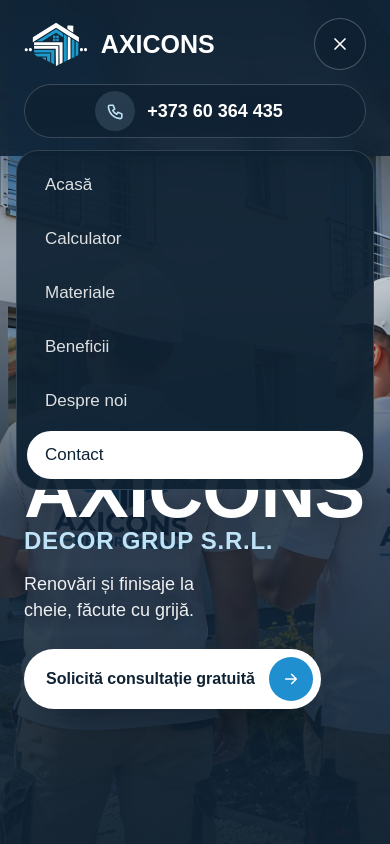
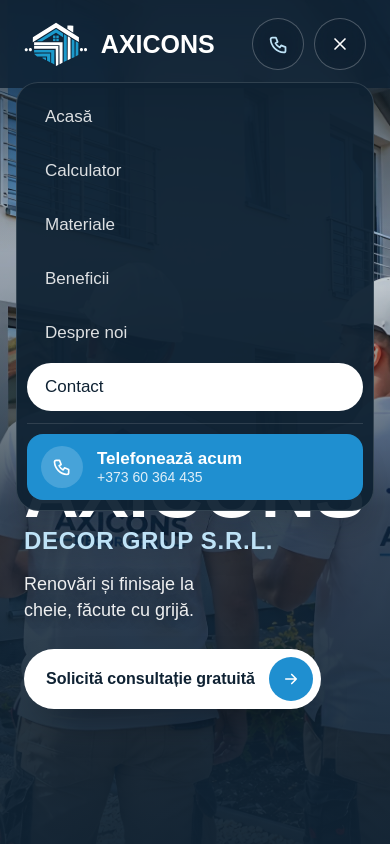
Before and after one commit to tonualex25-create/Axicons-Decor-Group, a Next.js app: page / in a window 390 px wide. Both pictures are taken after a click on the button "Deschide meniul". Shown: the top 844 px of the page. Built offline with nearby package versions, Linux system fonts and the light colour scheme; a web font is replaced by a local one.

Commit message:
Push final

```diff
--- a/components/layout/Header.css
+++ b/components/layout/Header.css
@@ -178,7 +178,9 @@
   80% { transform: rotate(5deg); }
 }
 
-.nav-toggle {
+.nav-toggle,
+.nav-call,
+.nav-links-call {
   display: none;
 }
 
@@ -194,8 +196,7 @@
 
 @media (max-width: 1200px) {
   .nav-wrap {
-    flex-wrap: wrap;
-    gap: 14px 16px;
+    gap: 10px;
     padding-top: 18px;
     padding-bottom: 18px;
   }
@@ -220,7 +221,6 @@
   .nav-toggle {
     display: grid;
     place-items: center;
-    margin-left: auto;
     width: 52px;
     height: 52px;
     border-radius: 50%;
@@ -238,15 +238,86 @@
   }
 
   .nav-phone {
-    order: 3;
-    flex: 1 0 100%;
-    justify-content: center;
-    padding: 6px 18px 6px 6px;
-    border-radius: 999px;
-    background: rgba(15, 34, 51, 0.4);
+    display: none;
+  }
+
+  .nav-call {
+    display: grid;
+    place-items: center;
+    margin-left: auto;
+    width: 52px;
+    height: 52px;
+    border-radius: 50%;
+    border: 1px solid rgba(255, 255, 255, 0.25);
+    background: rgba(15, 34, 51, 0.35);
     backdrop-filter: blur(12px);
     -webkit-backdrop-filter: blur(12px);
-    border: 1px solid rgba(255, 255, 255, 0.18);
+    color: var(--hero-sky);
+    transition: background-color .2s ease, color .2s ease;
+  }
+
+  .nav-call:hover,
+  .nav-call:focus-visible {
+    background: var(--hero-blue);
+    color: #fff;
+  }
+
+  .nav-call svg {
+    width: 21px;
+    height: 21px;
+  }
+
+  .nav-links-call {
+    display: block;
+    margin-top: 6px;
+    padding-top: 10px;
+    border-top: 1px solid rgba(255, 255, 255, 0.12);
+  }
+
+  .nav-links .nav-links-call a {
+    display: flex;
+    align-items: center;
+    gap: 14px;
+    padding: 12px 14px;
+    border-radius: 16px;
+    background: var(--hero-blue);
+    color: #fff;
+  }
+
+  .nav-links .nav-links-call a:hover {
+    background: #2a9ee0;
+  }
+
+  .nav-links-call-icon {
+    display: grid;
+    place-items: center;
+    flex: none;
+    width: 42px;
+    height: 42px;
+    border-radius: 50%;
+    background: rgba(255, 255, 255, 0.18);
+  }
+
+  .nav-links-call-icon svg {
+    width: 20px;
+    height: 20px;
+  }
+
+  .nav-links-call-title,
+  .nav-links-call-number {
+    display: block;
+  }
+
+  .nav-links-call-title {
+    font-size: 17px;
+    font-weight: 700;
+    line-height: 1.2;
+  }
+
+  .nav-links-call-number {
+    font-size: 14px;
+    font-weight: 500;
+    opacity: .85;
   }
 
   .nav-links {
--- a/components/layout/Header.js
+++ b/components/layout/Header.js
@@ -5,6 +5,13 @@
 import { usePathname } from "next/navigation";
 import "./Header.css";
 import Logo from "@/components/ui/Logo";
+import { SITE } from "@/lib/site";
+
+const PhoneIcon = () => (
+  <svg viewBox="0 0 24 24" fill="none" stroke="currentColor" strokeWidth="2" strokeLinejoin="round" aria-hidden="true">
+    <path d="M5 4h4l2 5-2.5 1.5a11 11 0 0 0 5 5L15 13l5 2v4a2 2 0 0 1-2 2A16 16 0 0 1 3 6a2 2 0 0 1 2-2" />
+  </svg>
+);
 
 const links = [
   { href: "/", id: "top", label: "Acasă" },
@@ -113,16 +120,25 @@
                 </Link>
               </li>
             ))}
+            <li className="nav-links-call">
+              <a href={`tel:${SITE.phone}`} onClick={() => setIsOpen(false)}>
+                <span className="nav-links-call-icon"><PhoneIcon /></span>
+                <span>
+                  <span className="nav-links-call-title">Telefonează acum</span>
+                  <span className="nav-links-call-number">{SITE.phoneDisplay}</span>
+                </span>
+              </a>
+            </li>
           </ul>
         </nav>
 
-        <a className="nav-phone" href="tel:+37360364435" aria-label="Sună la +373 60 364 435">
-          <span className="nav-phone-icon" aria-hidden="true">
-            <svg viewBox="0 0 24 24" fill="none" stroke="currentColor" strokeWidth="2" strokeLinejoin="round">
-              <path d="M5 4h4l2 5-2.5 1.5a11 11 0 0 0 5 5L15 13l5 2v4a2 2 0 0 1-2 2A16 16 0 0 1 3 6a2 2 0 0 1 2-2" />
-            </svg>
-          </span>
-          <span className="nav-phone-number">+373 60 364 435</span>
+        <a className="nav-phone" href={`tel:${SITE.phone}`} aria-label={`Sună la ${SITE.phoneDisplay}`}>
+          <span className="nav-phone-icon"><PhoneIcon /></span>
+          <span className="nav-phone-number">{SITE.phoneDisplay}</span>
+        </a>
+
+        <a className="nav-call" href={`tel:${SITE.phone}`} aria-label={`Sună la ${SITE.phoneDisplay}`}>
+          <PhoneIcon />
         </a>
 
         <button
```
